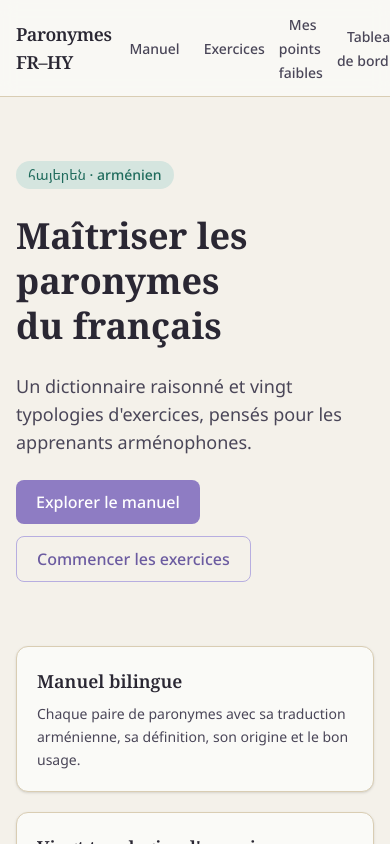
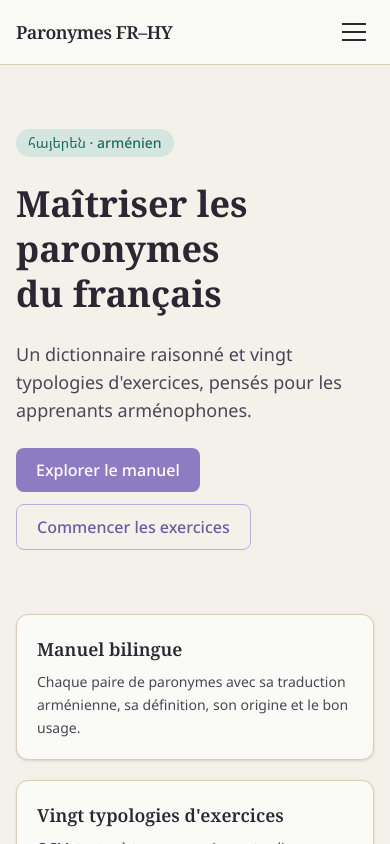
Before and after one commit to amsolutions-pro/paro, a Next.js app: page / in a window 390 px wide. Shown: the top 844 px of the page. Built offline with nearby package versions, Linux system fonts and the light colour scheme.

Commit message:
feat: hamburger menu on mobile (sm breakpoint)

```diff
--- a/src/components/SiteHeader.tsx
+++ b/src/components/SiteHeader.tsx
@@ -3,6 +3,7 @@
 import Link from "next/link";
 import { usePathname } from "next/navigation";
 import { useTranslations } from "next-intl";
+import { useState, useEffect } from "react";
 
 const LINKS = [
   { href: "/manuel", key: "manuel" as const },
@@ -11,25 +12,34 @@ const LINKS = [
   { href: "/tableau-de-bord", key: "tableauDeBord" as const },
 ];
 
-/**
- * Barre persistante permettant de basculer instantanément entre Manuel,
- * Exercices, Révision et Tableau de bord (cf. §7 « navigation fluide »).
- */
 export function SiteHeader() {
   const t = useTranslations("nav");
   const tApp = useTranslations("app");
   const pathname = usePathname();
+  const [open, setOpen] = useState(false);
+
+  // Ferme le menu au changement de page.
+  useEffect(() => { setOpen(false); }, [pathname]);
+
+  // Empêche le scroll du body quand le menu est ouvert.
+  useEffect(() => {
+    document.body.style.overflow = open ? "hidden" : "";
+    return () => { document.body.style.overflow = ""; };
+  }, [open]);
 
   return (
-    <header className="border-grege-300 bg-grege-50/80 sticky top-0 z-30 border-b backdrop-blur">
+    <header className="border-grege-300 bg-grege-50/90 sticky top-0 z-30 border-b backdrop-blur">
       <nav
         aria-label="Navigation principale"
-        className="mx-auto flex w-full max-w-5xl items-center gap-2 px-4 py-3 sm:gap-4 sm:px-6"
+        className="mx-auto flex w-full max-w-5xl items-center px-4 py-3 sm:px-6"
       >
-        <Link href="/" className="mr-auto flex items-baseline gap-2">
+        {/* Logo / titre */}
+        <Link href="/" className="mr-auto flex items-baseline gap-2" onClick={() => setOpen(false)}>
           <span className="font-serif text-lg font-semibold tracking-tight">{tApp("title")}</span>
         </Link>
-        <ul className="flex items-center gap-1 sm:gap-2">
+
+        {/* Liens desktop (sm+) */}
+        <ul className="hidden sm:flex items-center gap-1">
           {LINKS.map(({ href, key }) => {
             const active = pathname === href || pathname.startsWith(`${href}/`);
             return (
@@ -38,7 +48,7 @@ export function SiteHeader() {
                   href={href}
                   aria-current={active ? "page" : undefined}
                   className={[
-                    "rounded-md px-2.5 py-1.5 text-sm font-medium transition-colors sm:px-3",
+                    "rounded-md px-3 py-1.5 text-sm font-medium transition-colors",
                     active
                       ? "bg-lavande-500 text-white"
                       : "text-encre-soft hover:bg-lavande-100 hover:text-encre",
@@ -50,7 +60,46 @@ export function SiteHeader() {
             );
           })}
         </ul>
+
+        {/* Bouton hamburger (mobile) */}
+        <button
+          className="sm:hidden flex flex-col justify-center items-center w-10 h-10 gap-1.5 rounded-md"
+          aria-label={open ? "Fermer le menu" : "Ouvrir le menu"}
+          aria-expanded={open}
+          onClick={() => setOpen((v) => !v)}
+        >
+          <span className={`block h-0.5 w-6 bg-encre transition-transform duration-200 ${open ? "translate-y-2 rotate-45" : ""}`} />
+          <span className={`block h-0.5 w-6 bg-encre transition-opacity duration-200 ${open ? "opacity-0" : ""}`} />
+          <span className={`block h-0.5 w-6 bg-encre transition-transform duration-200 ${open ? "-translate-y-2 -rotate-45" : ""}`} />
+        </button>
       </nav>
+
+      {/* Menu mobile déroulant */}
+      {open && (
+        <div className="sm:hidden border-t border-grege-300 bg-grege-50 px-4 pb-4">
+          <ul className="flex flex-col gap-1 pt-2">
+            {LINKS.map(({ href, key }) => {
+              const active = pathname === href || pathname.startsWith(`${href}/`);
+              return (
+                <li key={href}>
+                  <Link
+                    href={href}
+                    aria-current={active ? "page" : undefined}
+                    className={[
+                      "flex w-full rounded-lg px-4 py-3 text-base font-medium transition-colors",
+                      active
+                        ? "bg-lavande-500 text-white"
+                        : "text-encre hover:bg-lavande-100",
+                    ].join(" ")}
+                  >
+                    {t(key)}
+                  </Link>
+                </li>
+              );
+            })}
+          </ul>
+        </div>
+      )}
     </header>
   );
 }
```
